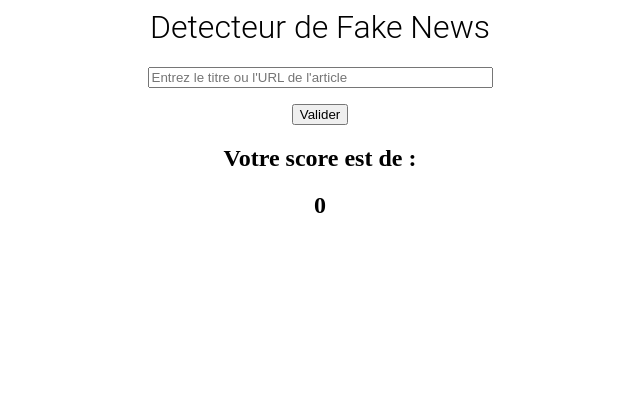
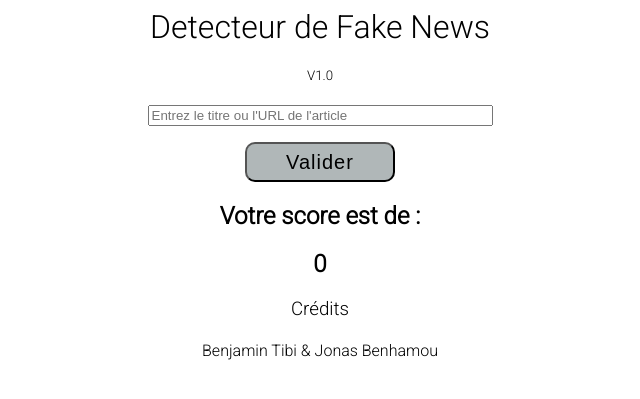
Before and after one commit to Benjamin-coder1/Fake_news_detector, a Django app: page / in a window 1280 px wide. Shown: the top 399 px of the page, without its empty margins (320-960 px from the left). Run offline with Django 3.2, Linux system fonts and the light colour scheme.

Commit message:
design du bouton

```diff
--- a/FakeNewsDetector/mysite/static/page1.css
+++ b/FakeNewsDetector/mysite/static/page1.css
@@ -1,17 +1,45 @@
-<style>
-@import url('https://fonts.googleapis.com/css2?family=Roboto:wght@300;700&display=swap');
-</style>
-
-h2
-{
-	font-family: 'Arial Black';
-	font-weight: 700;
-}
+@import url('https://fonts.googleapis.com/css2?family=Roboto:wght@300&display=swap');
+@import url('https://fonts.googleapis.com/css?family=Source+Sans+Pro:200,300,400,600');
 
 h1
 {
 	font-family: 'Roboto';
 	/*Pour jouer sur la teinte des ecritures on fait varier le nombre*/
-	font-weight: 300;
+	font-weight: 200;
 
 }
+
+h2
+{
+	font-family: 'Roboto';
+	font-weight: 700;
+}
+
+h5
+{
+	font-family: 'Roboto';
+	font-weight: 100;
+
+}
+
+h3,h4
+{
+	font-family: 'Roboto';
+	font-weight: 200;
+}
+
+
+.button {
+  z-index: 99;
+  display: flex;
+  justify-content: center;
+  align-items: center;
+  width: 150px;
+  height: 40px;
+  background: #b0b7b8;
+  border-radius: 10px;
+  color: #000000;
+  font-size: 20px;
+  letter-spacing: 1px;
+  font-weight: 200;
+}
--- a/FakeNewsDetector/mysite/templates/page1.html
+++ b/FakeNewsDetector/mysite/templates/page1.html
@@ -13,14 +13,18 @@
 <body>
 <center>
 	<h1>Detecteur de Fake News</h1>
+	<h5>V1.0</h5>
 	<!--si le formulaire est remmpli on peut appuyer sur le bouton-->
 	<form action="{% url 'home' %}" method="post">
 		{% csrf_token %}
 		{{ form.as_p }}
-	<input type="submit" value="Valider" >
+	<input type="submit" class="button" value="Valider" >
 	</form>
 	<!--afficher la variable score-->
 	<h2>Votre score est de :</h2>
 	<h2>{{ score }}</h2>
+	<h3>Crédits</h3>
+	<h4>Benjamin Tibi & Jonas Benhamou</h4>
+
 <center>
 </body>
```
